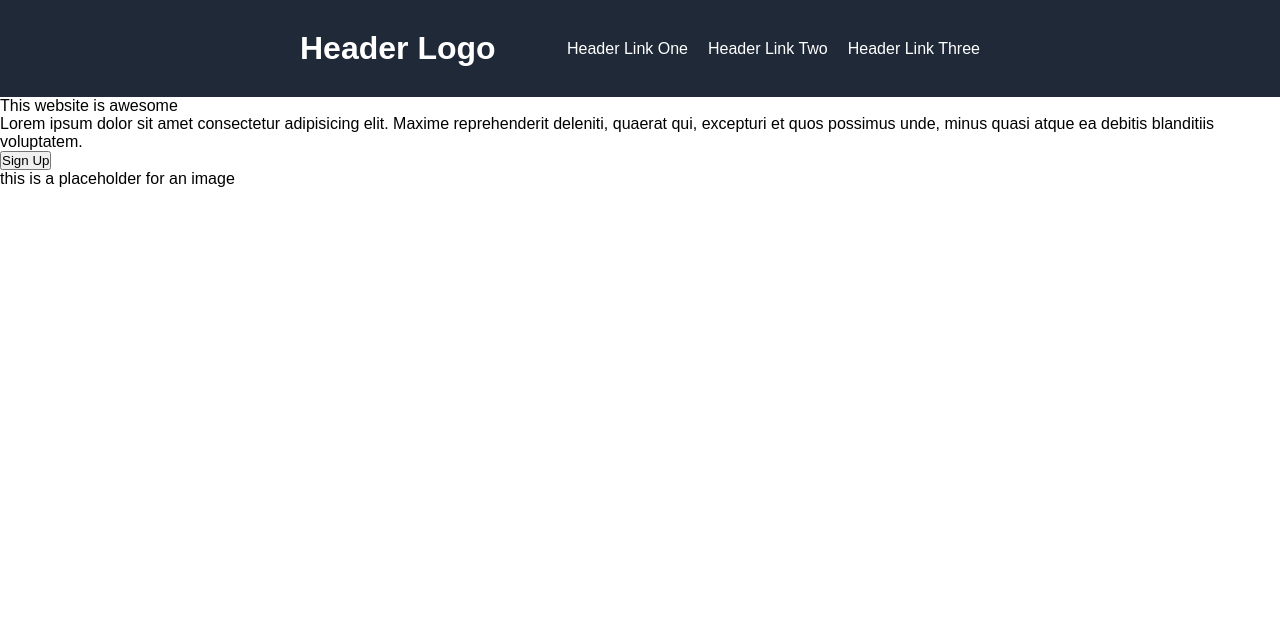
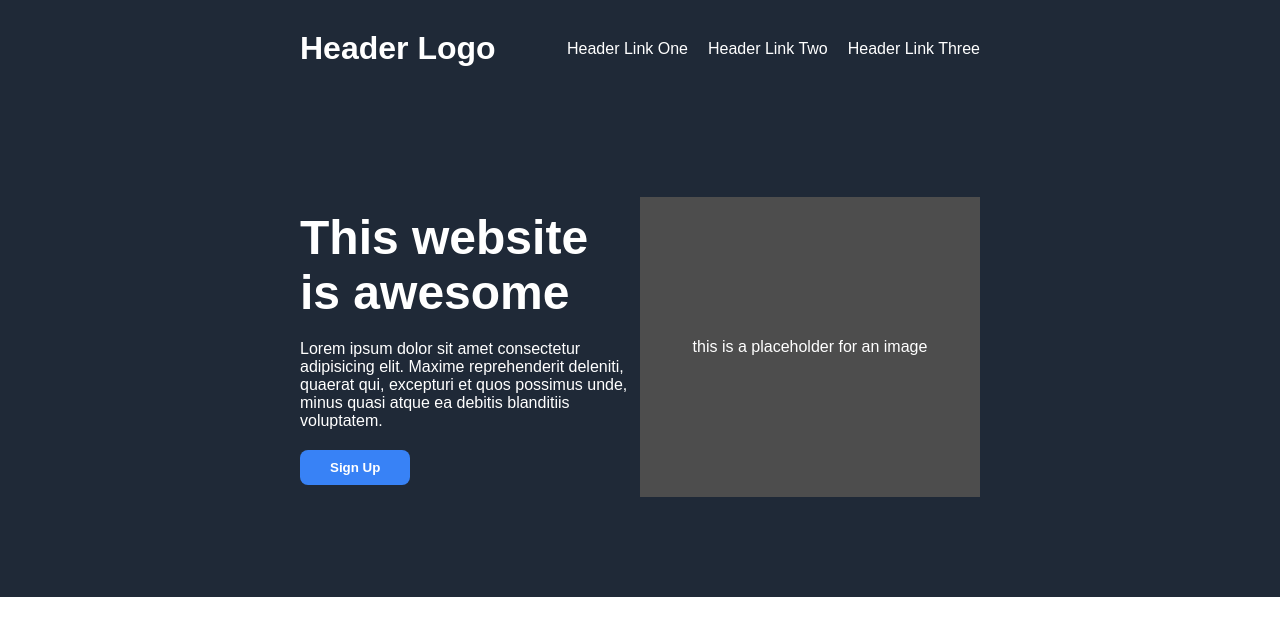
Before and after one commit to nerozawady/top-landing-page, a plain HTML site: page index.html in a window 1280 px wide. Drawn offline with Linux system fonts and the light colour scheme.

Commit message:
Add hero section styles

```diff
--- a/style.css
+++ b/style.css
@@ -9,9 +9,11 @@ GENERAL STYLES
     font-family: sans-serif;
 
     --color-1: #1F2937;
+    --color-2: #3882F6;
 }
 
-.header {
+.header,
+.hero {
     padding-inline: 300px;
 }
 
@@ -46,3 +48,46 @@ a:hover {
     color: white;
     text-decoration: none;
 }
+
+
+/**********************************************************************************************************************
+HERO SECTION
+**********************************************************************************************************************/
+
+.hero {
+    background-color: var(--color-1);
+    color: white;
+    display: flex;
+    align-items: center;
+    padding-block: 100px;
+}
+
+.hero>* {
+    flex: 1 1 0;
+}
+
+.hero__content>*:not(:last-child) {
+    margin-bottom: 20px;
+}
+
+.hero__title {
+    font-size: 48px;
+    font-weight: bold;
+}
+
+.hero__button {
+    color: white;
+    background-color: var(--color-2);
+    border: none;
+    border-radius: 8px;
+    padding: 10px 30px;
+    font-weight: bold;
+}
+
+.hero__image {
+    background-color: rgb(77, 77, 77);
+    display: flex;
+    height: 300px;
+    align-items: center;
+    justify-content: center;
+}
```
